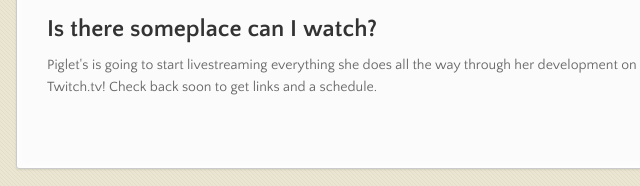
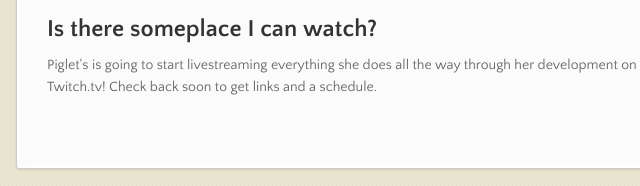
Before and after one commit to danShumway/Piglet, a plain HTML site: page index.html in a window 1280 px wide. Shown: the part 1572-1758 px from the top of the page, 299-939 px from the left. Drawn offline with nearby package versions, Linux system fonts and the light colour scheme.

Commit message:
Fixed a typo.
Signed-off-by: Daniel Shumway <shumway.danny@gmail.com>

```diff
--- a/index.html
+++ b/index.html
@@ -89,7 +89,7 @@
 </p>
 
 <h2>
-<a name="where-can-i-watch" class="anchor" href="#where-can-i-watch"><span class="octicon octicon-link"></span></a><strong>Is there someplace can I watch?</strong>
+<a name="where-i-can-watch" class="anchor" href="#where-i-can-watch"><span class="octicon octicon-link"></span></a><strong>Is there someplace I can watch?</strong>
 </h2>
 
 <p>Piglet's is going to start livestreaming everything she does all the way through her development on Twitch.tv!  Check back soon to get links and a schedule.</p>
@@ -98,6 +98,7 @@
       <footer>
         <p>Project maintained by <a href="https://github.com/danShumway">danShumway</a></p>
         <p><small>Hosted on GitHub Pages &mdash; Theme by <a href="https://twitter.com/michigangraham">mattgraham</a></small></p>
+
       </footer>
     </div>
     <!--[if !IE]><script>fixScale(document);</script><![endif]-->
```
